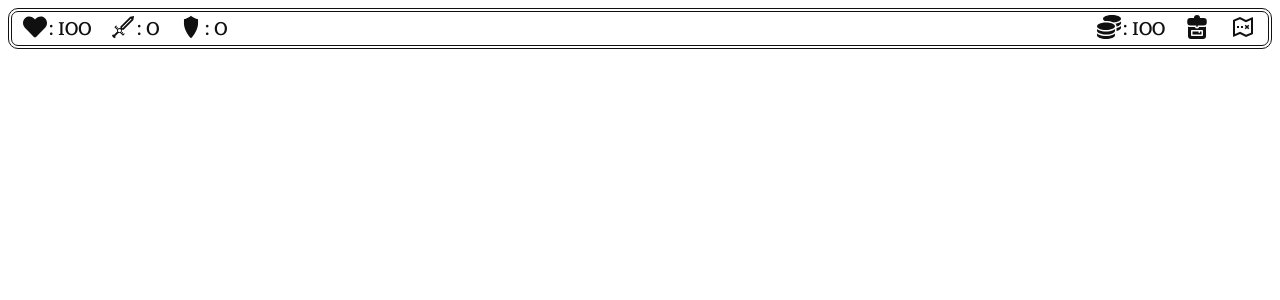
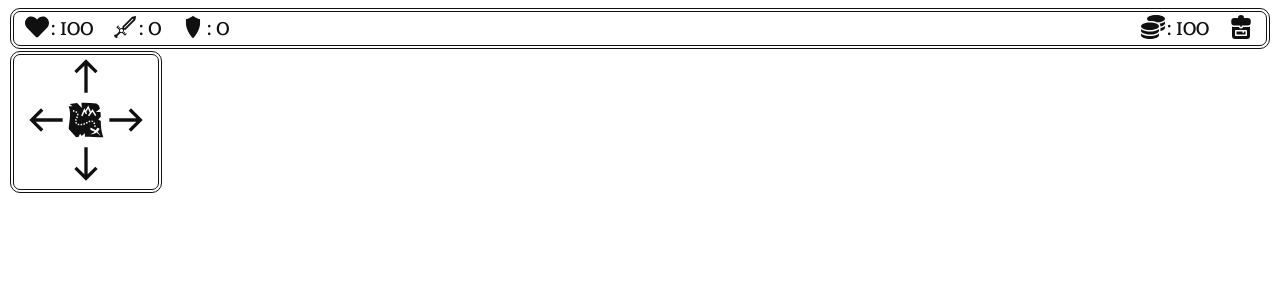
Before and after one commit to Fordcois/RPG-React-Framework, a React (Vite) app: page / in a window 1280 px wide. Shown: the top 300 px of the page. Built offline with nearby package versions, Linux system fonts and the light colour scheme.

Commit message:
Builds Styling of Navigation Compass

```diff
--- a/src/App.jsx
+++ b/src/App.jsx
@@ -1,4 +1,5 @@
 import PlayerCharacter from "./components/playercharacter.jsx"
+import Compass from "./components/compass.jsx"
 
 function App() {
 
@@ -6,6 +7,7 @@ function App() {
   return (
     <div>
       <PlayerCharacter/>
+      <Compass/>
     </div>
 
   )
--- /dev/null
+++ b/src/components/compass.jsx
@@ -0,0 +1,27 @@
+
+import { MdNorth,MdEast,MdSouth,MdWest } from "react-icons/md";
+import { GiTreasureMap } from "react-icons/gi";
+
+
+function Compass() {
+
+function Move(direction){
+    console.log (direction)
+}
+
+
+return (
+<div className="StatusBarBox" style={{width:'142px',justifyContent:'center'}}>
+<div style={{display: 'flex', flexDirection: 'column', alignItems: 'center', width: '140px',alignContent:'flex-end' }}>
+        <div> <MdNorth title='North' className='CompassArrow' onClick={() => Move('North')}/></div>
+        <div><MdWest className='CompassArrow' onClick={() => Move('West')}/>
+        <GiTreasureMap className='CompassArrow'/>
+        <MdEast className='CompassArrow' onClick={() => Move('East')}/>  </div>
+        <div> <MdSouth className='CompassArrow' onClick={() => Move('South')}/></div>
+  </div>
+</div>
+
+
+
+);}
+export default Compass;
--- a/src/components/playercharacter.jsx
+++ b/src/components/playercharacter.jsx
@@ -2,13 +2,12 @@ import { FaHeart } from "react-icons/fa";
 import { FaCoins } from "react-icons/fa6";
 import { GiBroadsword, GiShield } from "react-icons/gi";
 import { BsBackpack4Fill } from "react-icons/bs";
-import { RiTreasureMapLine } from "react-icons/ri";
 
 
 
 
 function PlayerCharacter() {
-const PlayerName = 'Sir Conrad ';
+const PlayerName = 'Sir Conrad';
 const PlayerHealth = 100;
 const PlayerGold = 100;
 const PlayerAttack = 0;
@@ -25,7 +24,6 @@ const PlayerDefence = 0;
     <div id='RightItems' style={{display: 'flex'}}>
         <div className="StatusBarItem" title="Gold"> <FaCoins className="InventoryIcon" />: {PlayerGold} </div>
         <div className="StatusBarItem" title="Inventory"> <BsBackpack4Fill  className="InventoryIcon" /> </div>
-        <div className="StatusBarItem" title="Map"> <RiTreasureMapLine className="InventoryIcon" /> </div>
     </div>
 </div>
   );
--- a/src/index.css
+++ b/src/index.css
@@ -12,6 +12,7 @@
     padding: 1px;
     border-radius: 10px;
     justify-content: space-between;
+    margin: 2px;
   }
 
 .StatusBarItem {
@@ -31,3 +32,11 @@
     font-size:1.5rem;
     padding-right: 2px;
 }
+
+.CompassArrow {
+  color: var(--primary-color);
+  font-size: 2.5rem;
+}
+.CompassArrow:hover {
+  color: var(--secondary-color);
+}
```
